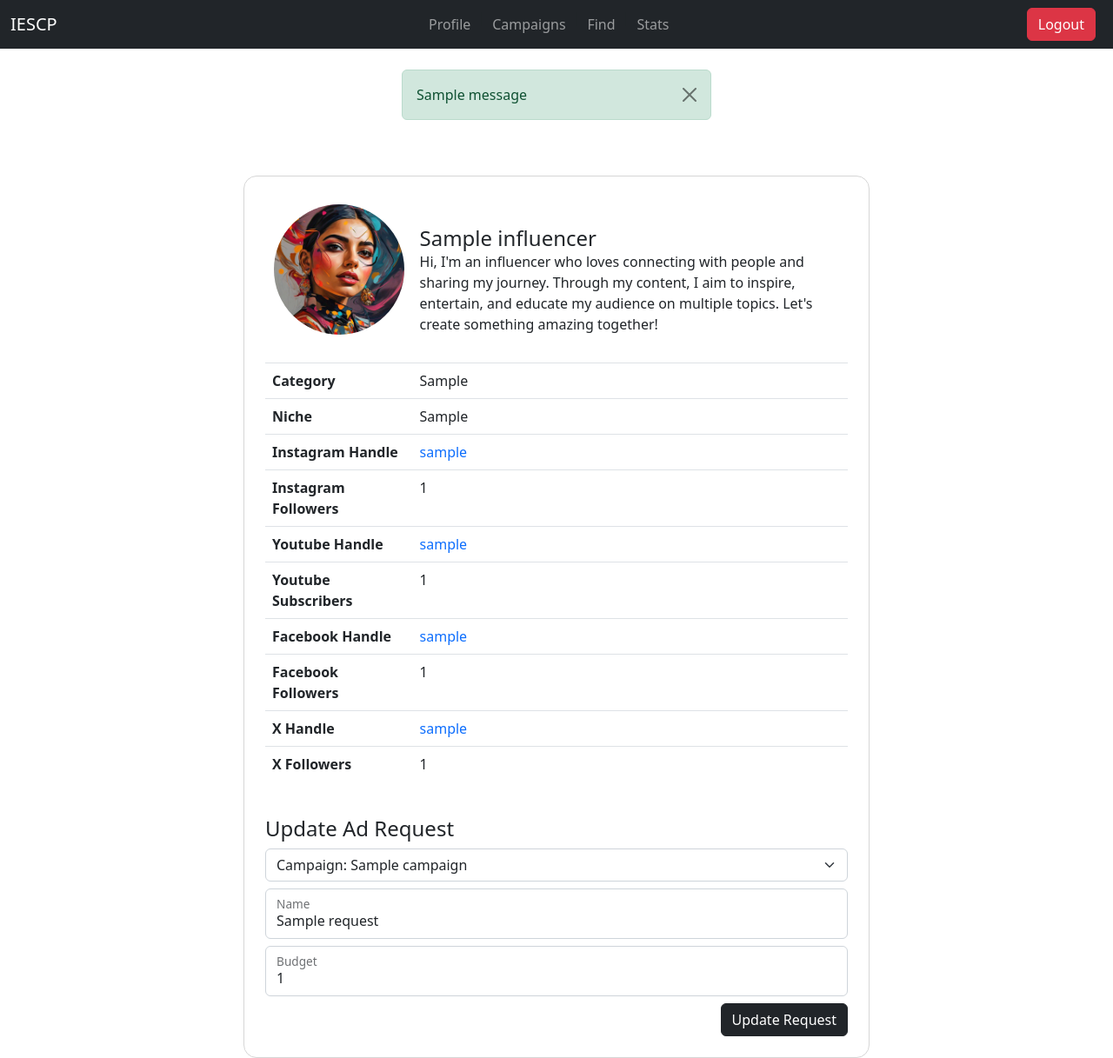
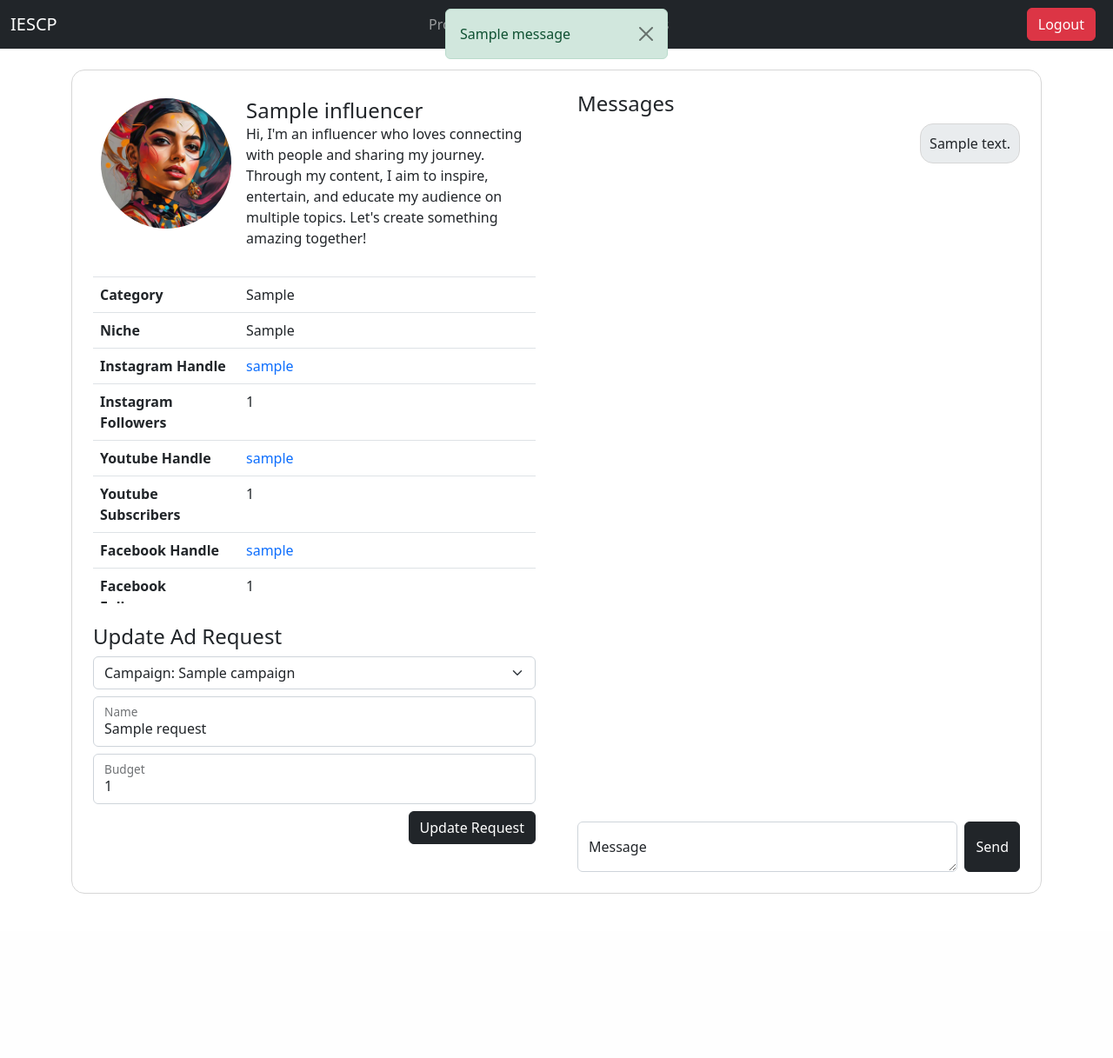
Before and after one commit to 21f1001662/IESCP-MAD-I, a Flask app: page /sponsor/ad_request/1 in a window 1280 px wide. Shown: the whole page at 87% size. After the commit the page ends 1028 px from the top, so only its background shows below. Run offline with Flask 3, Linux system fonts and the light colour scheme; a user stored in the database is signed in; tables that the repository leaves empty hold one stand-in row (values such as "Sample post"); one stand-in notice (Sample message) is shown; parts of the project's set-up code (start-up, migrations or seed data) failed here and were passed over.

Commit message:
implement message sending functionality

```diff
--- a/src/sponsor/forms.py
+++ b/src/sponsor/forms.py
@@ -72,6 +72,7 @@ class AdRequestUpdateForm(FlaskForm):
     name = StringField("Name", validators=[DataRequired()])
     budget = IntegerField("Budget", validators=[DataRequired()])
     campaign = IntegerField("Campaign", validators=[DataRequired(message="Campaign is required")])
+    message = TextAreaField("Message", validators=[Optional()])
 
     def validate(self, extra_validators=None):
         initial_validation = super(AdRequestUpdateForm, self).validate(extra_validators)
--- a/src/sponsor/views.py
+++ b/src/sponsor/views.py
@@ -171,6 +171,28 @@ def ad_request(ad_request_id):
     else:
         return redirect(url_for("sponsor.login"))
 
+@sponsor_bp.route("/ad_request/<int:ad_request_id>/send_message", methods=["POST"])
+def send_message(ad_request_id):
+    if current_user.is_authenticated and session.get("role") == "sponsor":
+        ad_request_id = request.view_args["ad_request_id"]
+        ad_request = AdRequest.query.filter_by(id=ad_request_id).first()
+        if ad_request.sponsor != current_user.id:
+            flash("You are not authorized to send a message for this ad request.", "danger")
+            return redirect(url_for("sponsor.campaigns"))
+
+        form = AdRequestUpdateForm(request.form)
+        message = Message(
+            message=form.message.data,
+            ad_request=ad_request_id,
+            sender_name=current_user.name
+        )
+        db.session.add(message)
+        db.session.commit()
+        flash("Message sent successfully.", "success")
+        return redirect(url_for("sponsor.ad_request", ad_request_id=ad_request_id))
+    else:
+        return redirect(url_for("sponsor.login"))
+
 @sponsor_bp.route("/ad_request/create/<int:influencer_id>", methods=["GET","POST"])
 def create_ad_request(influencer_id):
     if current_user.is_authenticated and session.get("role") == "sponsor":
--- a/src/static/styles.css
+++ b/src/static/styles.css
@@ -166,6 +166,7 @@ a {
     width: 100%; /* Full width when stacked */
     height: auto; /* Adjust height when stacked */
   }
+
 }
 
 .table tbody tr:last-child th,
@@ -176,13 +177,95 @@ a {
 .create-ad-box-wrapper{
   width: 100%;
   display: flex;
-  flex-direction: column;
+  flex-direction: row;
   justify-content: center;
-  align-items: center;
+  align-items: stretch;
+  flex-wrap:wrap;
 }
 
 .create-ad-box {
+  flex: 1;
   border: 1px solid #d6d6d6;
   border-radius: 15px;
   max-width: 720px;
 }
+
+.ad-box-border{
+  border: 1px solid #d6d6d6;
+  border-radius: 15px;
+}
+
+.message-box {
+  flex: 1;
+  min-width: 300px;
+}
+
+.chat-container{
+  height: 75vh;
+  overflow-y: scroll;
+}
+
+.table-container{
+  max-height: 55vh;
+  min-height: 55vh;
+  overflow-y: scroll;
+}
+
+.table-container::-webkit-scrollbar, .chat-container::-webkit-scrollbar {
+  width: 4px; /* Set the width of the scrollbar */
+}
+
+.table-container::-webkit-scrollbar-track, .chat-container::-webkit-scrollbar-track {
+  background: #f1f1f18f; /* Set the background of the scrollbar track */
+}
+
+.table-container::-webkit-scrollbar-thumb, .chat-container::-webkit-scrollbar-thumb {
+  background: #8888888f; /* Set the color of the scrollbar thumb */
+  border-radius: 10px; /* Set the border radius for rounded corners */
+}
+
+.table-container::-webkit-scrollbar-thumb:hover, .chat-container::-webkit-scrollbar-thumb:hover {
+  background: #555; /* Change the color on hover */
+}
+
+.text-message{
+  border: 1px solid #d6d6d6;
+  max-width: 300px;
+  padding: 10px;
+  border-radius: 15px;
+}
+
+.left-color {
+  background-color: #e9ecee;
+}
+
+.right-color {
+  background-color: #e9ecee;
+}
+
+.text-message-wrapper-right{
+  margin: 0px 0px 10px 0px;
+  width: 100%;
+  display: flex;
+  justify-content: end;
+}
+
+.text-message-wrapper-left{
+  margin: 0px 0px 10px 0px;
+  width: 100%;
+  display: flex;
+  justify-content: start;
+}
+
+.floating-messages {
+  position: fixed;
+  top: 10px;
+  left: 50%;
+  transform: translateX(-50%);
+  width: 20%;
+  z-index: 1050; /* Ensure it appears above other content */
+}
+
+.alert {
+  margin-bottom: 10px; /* Space between alerts */
+}
--- a/src/templates/sponsor/ad_request.html
+++ b/src/templates/sponsor/ad_request.html
@@ -20,27 +20,22 @@
     {% include "sponsor/navbar.html" %}
     <div class="container">
         <!-- messages -->
+        <!-- messages -->
         {% with messages = get_flashed_messages(with_categories=true) %}
         {% if messages %}
-        <br>
-        <div class="row">
-            <div class="col-md-4"></div>
-            <div class="col-md-4">
+        <div class="floating-messages">
             {% for category, message in messages %}
             <div class="alert alert-{{ category }} alert-dismissible fade show" role="alert">
-                    {{message}}
+                {{ message }}
                 <button type="button" class="btn-close" data-bs-dismiss="alert" aria-label="Close"></button>
             </div>
             {% endfor %}
         </div>
-            <div class="col-md-4"></div>
-        </div>
-        <br>
         {% endif %}
         {% endwith %}
-        <div class="create-ad-box-wrapper">
-            <div class="create-ad-box mt-4 p-4">
-                <div>
+        <div class="create-ad-box-wrapper ad-box-border mt-4">
+            <div class="create-ad-box p-4" style="border-radius: 0; border: 0px solid #d6d6d6;">
+                <div class="table-container">
                     <!-- left aligned descriptions.  -->
                     <div class="d-flex justify-content-between">
                         <table class="table">
@@ -197,6 +192,47 @@
 
                 </div>
             </div>
+            <div class="message-box p-4">
+                <h4 class="">Messages</h4>
+                <div class="chat-container">
+                    {% for message in messages %}
+                    {% if message.sender_name == influencer.name %}
+                    <div class="text-message-wrapper-left">
+                        <div class="text-message left-color">
+                            {{message.message}}
+                        </div>
+                    </div>
+                    {% else %}
+                    <div class="text-message-wrapper-right">
+                        <div class="text-message right-color">
+                            {{message.message}}
+                        </div>
+                    </div>
+                    {% endif %}
+                    {% endfor %}
+                </div>
+                <div>
+                    <form role="form" method="post" action="/sponsor/ad_request/{{ad_request.id}}/send_message">
+                        <div class="d-flex">
+                            <div class="form-floating flex-grow-1">
+                                {{ form.message(placeholder="Type your message", rows=5, class="form-control") }}
+                                {{ form.message.label }}
+                                {% if form.message.errors %}
+                                {% for error in form.message.errors %}
+                                <div class="alert alert-danger" role="alert">
+                                    {{ error }}
+                                </div>
+                                {% endfor %}
+                                {% endif %}
+                            </div>
+                            <div class="text-end ms-2">
+                                <button class="btn btn-md btn-dark py-3" type="submit">Send</button>
+                            </div>
+                        </div>
+                    </form>
+
+                </div>
+            </div>
         </div>
     </div>
 
```
Lines whose indentation alone changed are shown as unchanged.
